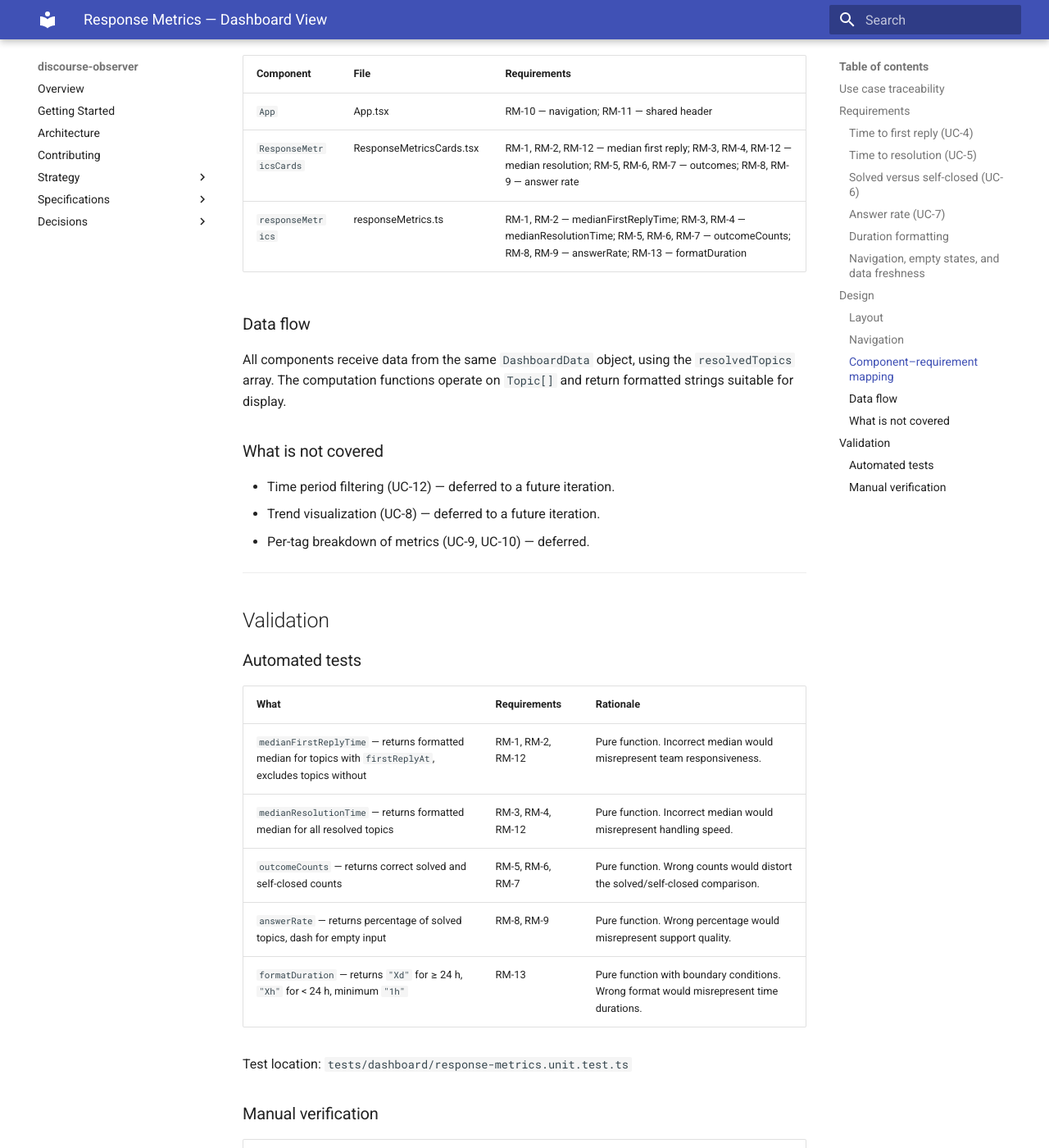
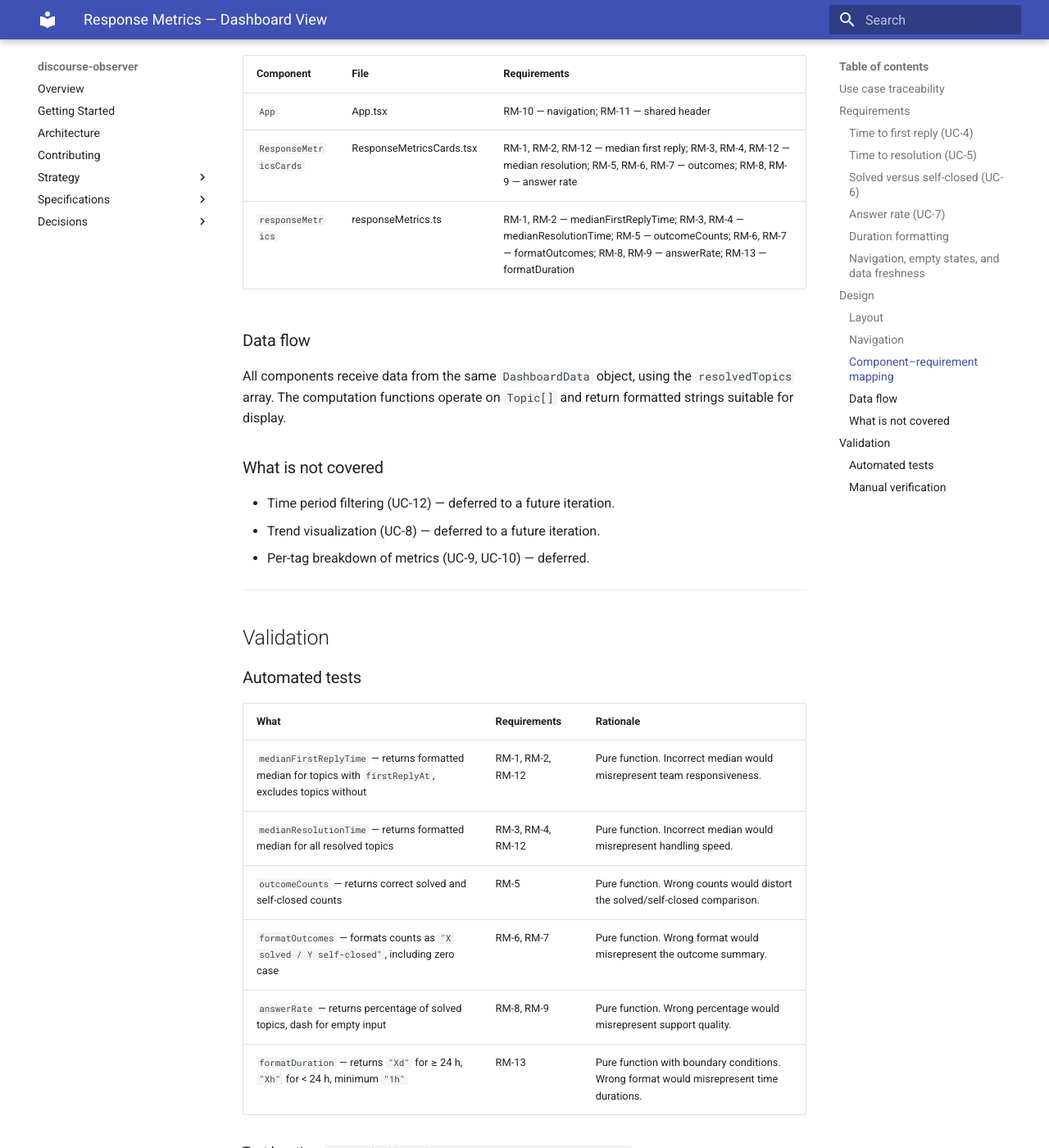
Before and after one commit to MorganDigitalAsyncTransparency/community, an MkDocs documentation site: the page built from discourse-observer/specs/dashboard/response-metrics.md, in a window 1280 px wide and 1400 px high, scrolled down 2679 px. Shown: the whole window at 82% size. Built offline with MkDocs 1.6.1 and Material for MkDocs 9.7.7, drawn with Linux system fonts in a browser that asks for light colours.

Commit message:
Fix Phase 5 consistency issues in response metrics
- Extract formatOutcomes to a testable function (RM-6, RM-7 were
  claimed as tested but the string formatting lived untested in the
  component)
- Add formatOutcomes tests
- Clarify "No React hooks" constraint: App is excluded as the
  application shell, not a display component
- Correct validation mapping: outcomeCounts covers RM-5 only,
  formatOutcomes covers RM-6/RM-7

Co-Authored-By: Claude Opus 4.6 (1M context) <noreply@anthropic.com>

```diff
--- a/discourse-observer/frontend/src/components/ResponseMetricsCards.tsx
+++ b/discourse-observer/frontend/src/components/ResponseMetricsCards.tsx
@@ -6,6 +6,7 @@ import {
   medianFirstReplyTime,
   medianResolutionTime,
   outcomeCounts,
+  formatOutcomes,
   answerRate,
 } from "./responseMetrics";
 
@@ -28,8 +29,7 @@ interface ResponseMetricsCardsProps {
 }
 
 export function ResponseMetricsCards({ topics }: ResponseMetricsCardsProps) {
-  const counts = outcomeCounts(topics);
-  const outcomeDisplay = `${counts.solved} solved / ${counts.selfClosed} self-closed`;
+  const outcomeDisplay = formatOutcomes(outcomeCounts(topics));
 
   return (
     <div className="response-cards">
--- a/discourse-observer/frontend/src/components/responseMetrics.ts
+++ b/discourse-observer/frontend/src/components/responseMetrics.ts
@@ -76,6 +76,10 @@ export function outcomeCounts(topics: Topic[]): OutcomeCounts {
   return { solved, selfClosed };
 }
 
+export function formatOutcomes(counts: OutcomeCounts): string {
+  return `${counts.solved} solved / ${counts.selfClosed} self-closed`;
+}
+
 export function answerRate(topics: Topic[]): string {
   if (topics.length === 0) {
     return "–";
--- a/discourse-observer/specs/dashboard/response-metrics.md
+++ b/discourse-observer/specs/dashboard/response-metrics.md
@@ -82,7 +82,7 @@ The application header includes two navigation links: "Queue" and "Response metr
 |-----------|------|-------------|
 | `App` | App.tsx | RM-10 — navigation; RM-11 — shared header |
 | `ResponseMetricsCards` | ResponseMetricsCards.tsx | RM-1, RM-2, RM-12 — median first reply; RM-3, RM-4, RM-12 — median resolution; RM-5, RM-6, RM-7 — outcomes; RM-8, RM-9 — answer rate |
-| `responseMetrics` | responseMetrics.ts | RM-1, RM-2 — medianFirstReplyTime; RM-3, RM-4 — medianResolutionTime; RM-5, RM-6, RM-7 — outcomeCounts; RM-8, RM-9 — answerRate; RM-13 — formatDuration |
+| `responseMetrics` | responseMetrics.ts | RM-1, RM-2 — medianFirstReplyTime; RM-3, RM-4 — medianResolutionTime; RM-5 — outcomeCounts; RM-6, RM-7 — formatOutcomes; RM-8, RM-9 — answerRate; RM-13 — formatDuration |
 
 ### Data flow
 
@@ -104,7 +104,8 @@ All components receive data from the same `DashboardData` object, using the `res
 |------|-------------|-----------|
 | `medianFirstReplyTime` — returns formatted median for topics with `firstReplyAt`, excludes topics without | RM-1, RM-2, RM-12 | Pure function. Incorrect median would misrepresent team responsiveness. |
 | `medianResolutionTime` — returns formatted median for all resolved topics | RM-3, RM-4, RM-12 | Pure function. Incorrect median would misrepresent handling speed. |
-| `outcomeCounts` — returns correct solved and self-closed counts | RM-5, RM-6, RM-7 | Pure function. Wrong counts would distort the solved/self-closed comparison. |
+| `outcomeCounts` — returns correct solved and self-closed counts | RM-5 | Pure function. Wrong counts would distort the solved/self-closed comparison. |
+| `formatOutcomes` — formats counts as `"X solved / Y self-closed"`, including zero case | RM-6, RM-7 | Pure function. Wrong format would misrepresent the outcome summary. |
 | `answerRate` — returns percentage of solved topics, dash for empty input | RM-8, RM-9 | Pure function. Wrong percentage would misrepresent support quality. |
 | `formatDuration` — returns `"Xd"` for ≥ 24 h, `"Xh"` for < 24 h, minimum `"1h"` | RM-13 | Pure function with boundary conditions. Wrong format would misrepresent time durations. |
 
```
Also changed, not shown: discourse-observer/specs/dashboard/dashboard-components.md (+1 -1 lines), 1 other file.
